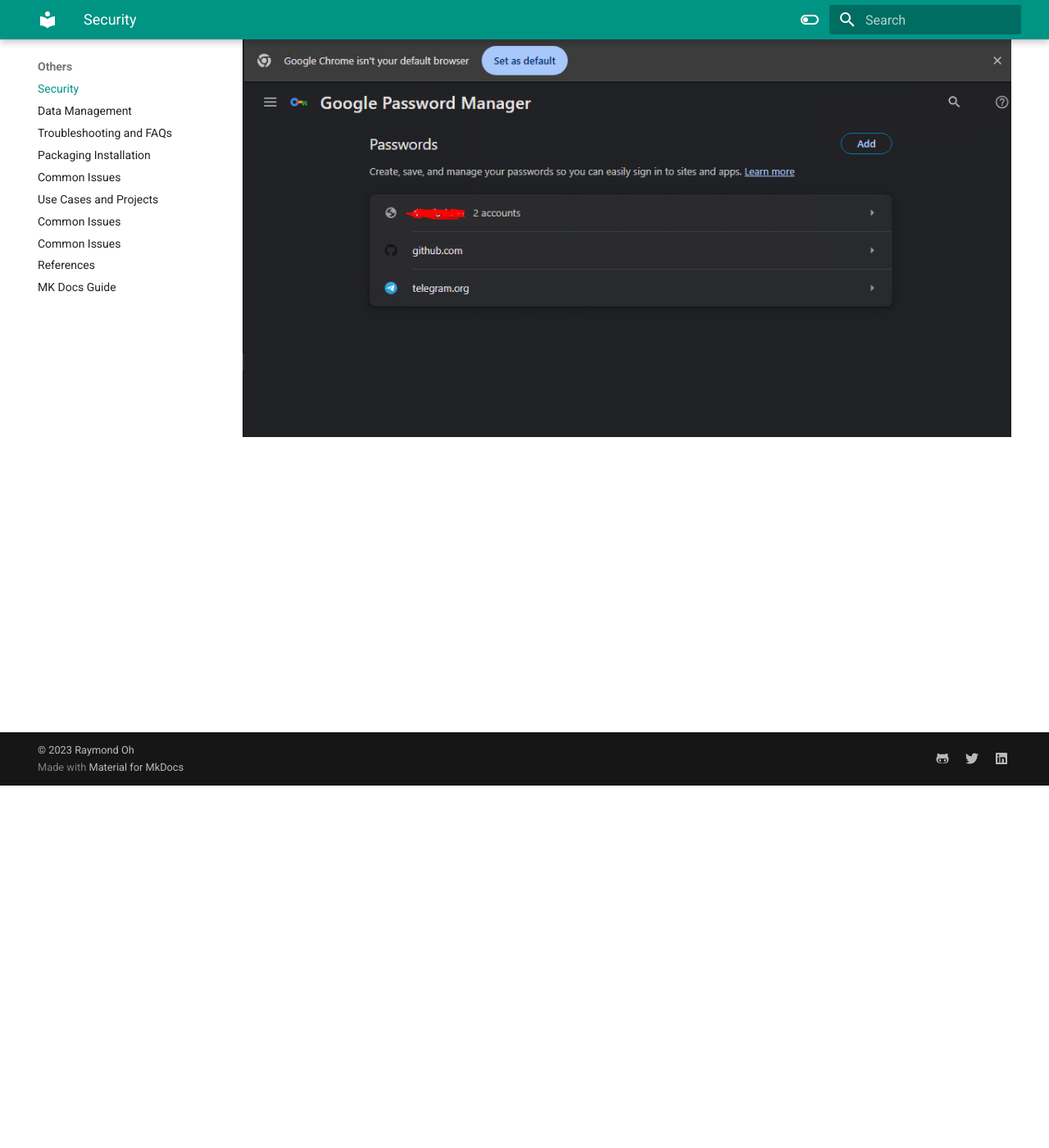
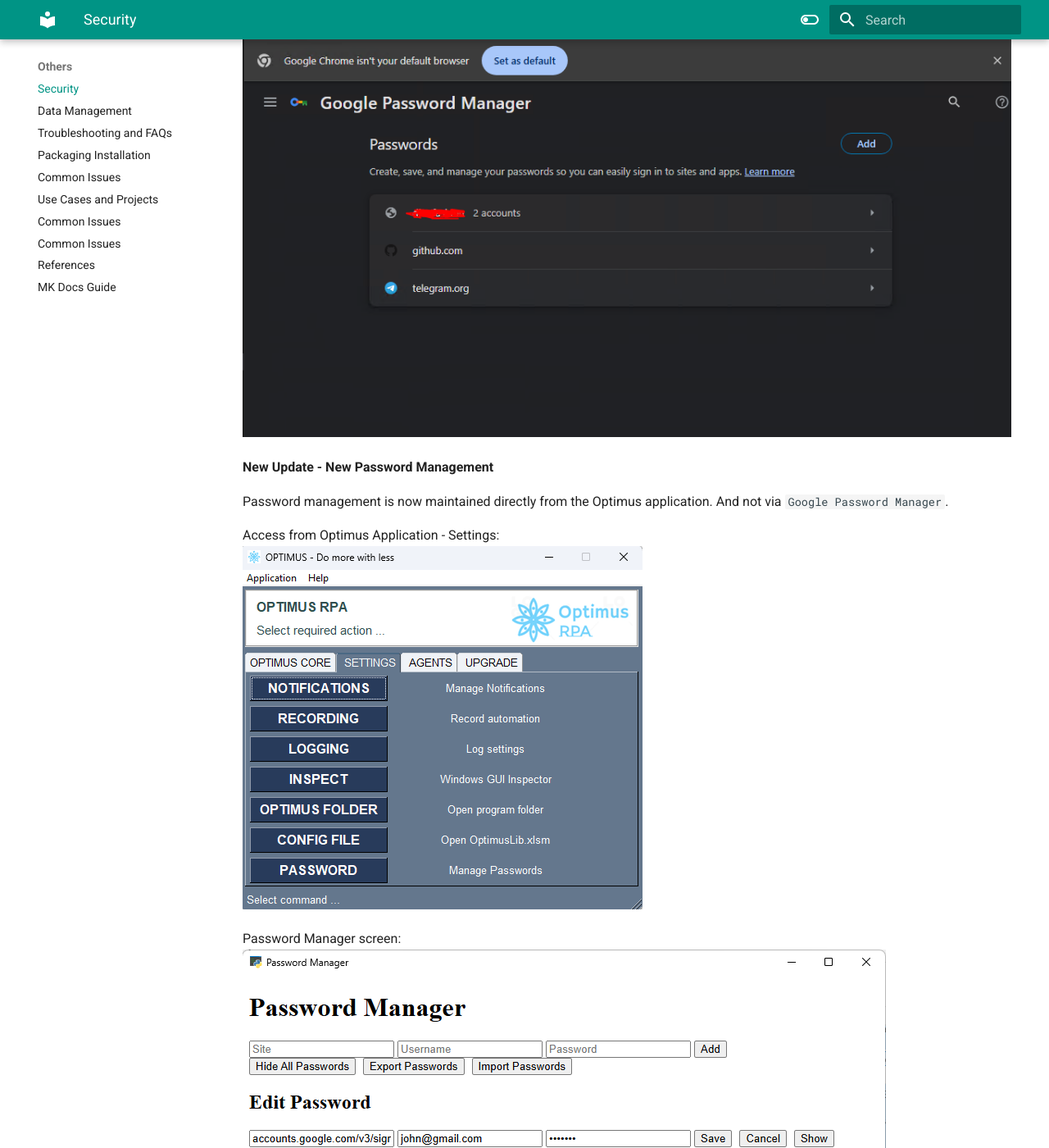
Before and after one commit to ray-oh/Optimus-Documentation, an MkDocs documentation site: the page built from docs/others/security.md, in a window 1280 px wide and 1400 px high, scrolled down 442 px. Shown: the whole window at 82% size. Built offline with MkDocs 1.6.1 and Material for MkDocs 9.7.7, drawn with Linux system fonts in a browser that asks for light colours.

Commit message:
New Password Manager function

```diff
--- a/docs/others/security.md
+++ b/docs/others/security.md
@@ -7,3 +7,13 @@ OPTIMUS web automations rely on your local Chrome applications `Google Password
 To access the Google Password Manager, open your Chrome browser and go to `chrome://password-manager/passwords`:
 
 ![Google Password Manager](../assets/images/google-password-manager.PNG)
+
+**New Update - New Password Management**
+
+Password management is now maintained directly from the Optimus application.  And not via `Google Password Manager`.
+
+Access from Optimus Application - Settings:
+![Settings](../assets/images/gui-settings.PNG)
+
+Password Manager screen:
+![Password Manager Screen](../assets/images/password-manager.PNG)
```
Also changed, not shown: docs/assets/images/gui-settings.PNG, docs/assets/images/password-manager.PNG (added).
